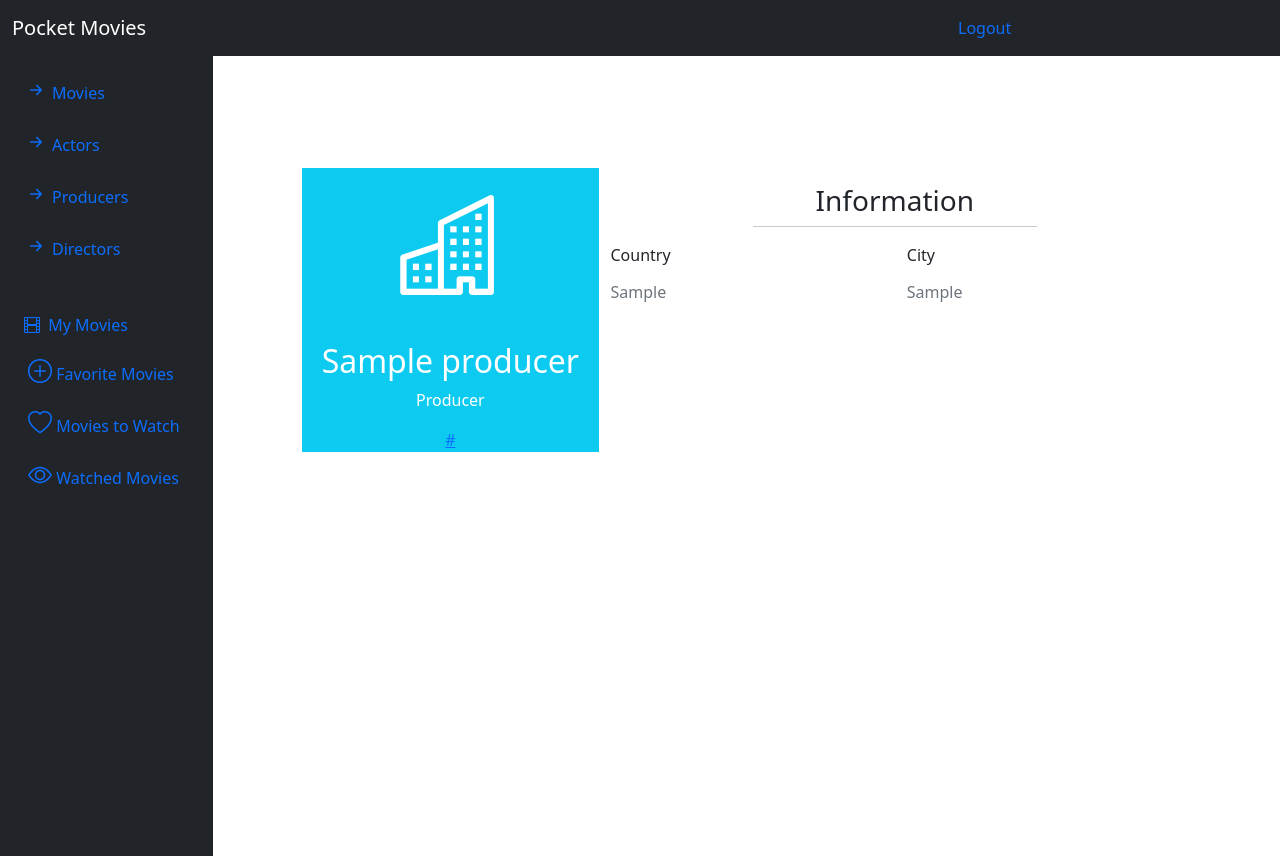
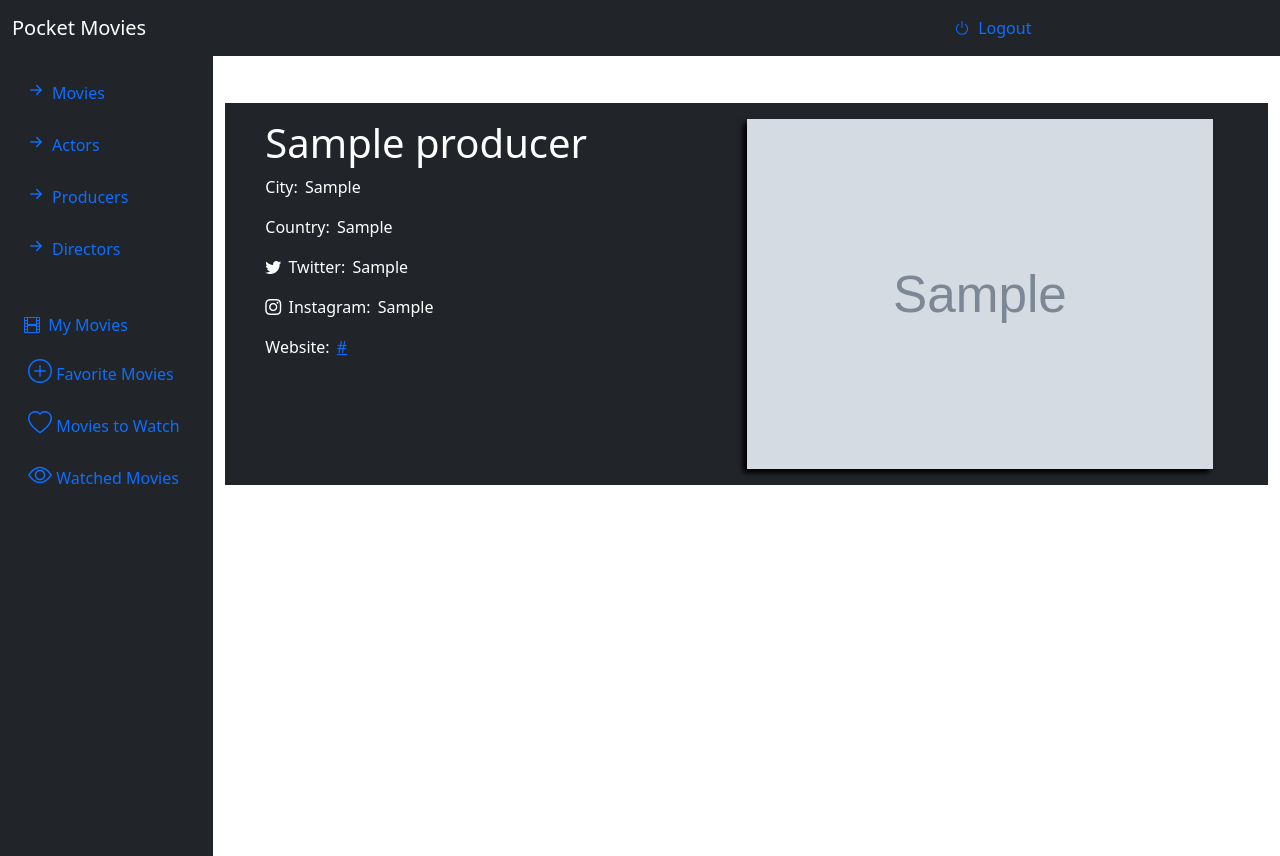
Before and after one commit to PedroS50/PocketMovies_tpwDjango, a Django app: page /producer/1 in a window 1280 px wide. Run offline with Django 3.2, Linux system fonts and the light colour scheme; a user stored in the database is signed in; tables that the repository leaves empty hold one stand-in row (values such as "Sample post"); grey boxes marked "Sample" are stand-in pictures; some libraries are stand-ins or nearby versions.

Commit message:
Details Page. Groups

```diff
--- a/PocketMovies/app/templates/infoView.html
+++ b/PocketMovies/app/templates/infoView.html
@@ -1,104 +1,135 @@
 {% extends "layout.html" %}
 {% block content %}
     {% if producer %}
-        <div class="row d-flex justify-content-center">
-            <div class="col-md-10 mt-5 pt-5">
-                <div class="row z-depth-3">
-                    <div class="col-sm-4 bg-info rounded-left">
-                        <div class="card-block text-center text-white">
-                            <i class="bi bi-building" style="font-size: 100px;"></i>
-                            <h2 class="font-weight-bold mt-4">{{ producer.name }}</h2>
-                            <p>Producer</p>
-                            <a href="{{ producer.website }}">{{ producer.website }}</a>
+        <div class="container align-items-center movie-details bg-dark text-white">
+            <div class="row d-flex justify-content-between w-100 p-3">
+                <div class="col-md-6 ">
+                    <h1>{{ producer.name.capitalize }}</h1>
+                    <div class="d-flex flex-column mb-3">
+                        <div class="person-info">
+                            <p>City: {{ producer.city }}</p>
+                            <p>Country: {{ producer.country }}</p>
+                            <p><i class="bi bi-twitter"></i> Twitter: {{ producer.twitterAccount }}</p>
+                            <p><i class="bi bi-instagram"></i> Instagram: {{ producer.instagramAccount }}</p>
+                            <p>Website: <a href="{{ producer.website }}">{{ producer.website }}</a></p>
                         </div>
                     </div>
-                    <div class="col-sm-8 bg-white rounded-right">
-                        <h3 class="mt-3 text-center">Information</h3>
-                        <hr class="badge-primary mt-0 w-50" style="margin-left: auto;margin-right: auto">
-                        <div class="row ">
-                            <div class="col-sm-6">
-                                <p class="font-weight-bold">Country</p>
-                                <h6 class="text-muted">{{ producer.country }}</h6>
-                            </div>
-                            <div class="col-sm-6">
-                                <p class="font-weight-bold">City</p>
-                                <h6 class="text-muted">{{ producer.city }}</h6>
+                </div>
+                <div class="col-md-6">
+                    <img src="{{ producer.imageField }}" class="movie-image">
+                </div>
+            </div>
+            {% elif person %}
+            <div class="container align-items-center movie-details bg-dark text-white">
+                <div class="row d-flex justify-content-between w-100 p-3">
+                    <div class="col-md-6 ">
+                        <h1>{{ person.name.capitalize }}</h1>
+                        <div class="d-flex flex-column mb-3">
+                            <div class="person-info">
+                                <p>Birthdate: {{ person.birthdate }}</p>
+                                <p><i class="bi bi-twitter"></i> Twitter: {{ person.twitterAccount }}</p>
+                                <p><i class="bi bi-instagram"></i> Instagram: {{ person.instagramAccount }}</p>
+                                <p>Years Active: {{ person.years_active }}</p>
                             </div>
                         </div>
                     </div>
+                    <div class="col-md-6">
+                        <img src="{{ person.imageField }}" class="movie-image">
+                    </div>
                 </div>
-            </div>
-        </div>
+                {% elif movie %}
+                <div class="container align-items-center movie-details bg-dark text-white">
+                    <div class="row d-flex justify-content-between w-100 p-3">
+                        <div class="col-md-6 ">
+                            <h1>{{ movie.title.capitalize }}</h1>
+                            <p>{{ movie.description }}</p>
+                            <p>Published: {{ movie.published_date }}</p>
+                            <div class="d-flex flex-column mb-3">
+                                <div class="casting">
+                                    <p>Cast: </p>
+                                    {% for actor in movie.cast.all %}
+                                        <a href="/actor/{{ actor.id }}"><img src="{{ actor.imageField }}"
+                                                                             title="{{ actor.name }}"></a>
+                                    {% endfor %}
+                                    <p>Director: </p>
+                                    {% for director in movie.director.all %}
+                                        <a href="/director/{{ director.id }}"><img src="{{ director.imageField }}"
+                                                                                   title="{{ director.name }}"></a>
+                                    {% endfor %}
+                                    <p>Producer: </p>
+                                    {% for producer in movie.producer.all %}
+                                        <a href="/producer/{{ producer.id }}"><img src="{{ producer.imageField }}"
+                                                                                   title="{{ producer.name }}"></a>
+                                    {% endfor %}
+                                </div>
 
-    {% elif person %}
-        <div class="row d-flex justify-content-center">
-            <div class="col-md-10 mt-5 pt-5">
-                <div class="row z-depth-3">
-                    <div class="col-sm-4 bg-info rounded-left">
-                        <div class="card-block text-center text-white">
-                            <i class="bi bi-person-square" style="font-size: 100px;"></i>
-                            <h2 class="font-weight-bold mt-4">{{ person.name }}</h2>
-                            {% if person.years_active %}
-                                <p>Actor</p>
+                            </div>
+                        </div>
+                        <div class="col-md-6">
+                            <img src="{{ movie.imageField }}" class="movie-image">
+                        </div>
+                    </div>
+                    <div class="row">
+                        <div class="col-md-4 col-lg-4 col-sm-4 col-xs-4">
+                            {% if movie not in profile.movies_watched.all %}
+                                <form method="post" action="/movies/">
+                                    {% csrf_token %}
+                                    <input name="add_movie_watched" value={{ movie.id }} hidden>
+                                    <button type="submit" class="btn"><i class="bi bi-eye icon"
+                                                                         style="color: white"></i>
+                                    </button>
+                                </form>
                             {% else %}
-                                <p>Director</p>
-                            {% endif %}
-                            {% if person.website %}
-                                <a href="{{ producer.website }}">{{ producer.website }}</a>
+                                <form method="post" action="/movies/">
+                                    {% csrf_token %}
+                                    <input name="remove_movie_watched" value={{ movie.id }} hidden>
+                                    <button type="submit" class="btn"><i class="bi bi-eye-fill icon"
+                                                                         style="color: white"></i>
+                                    </button>
+                                </form>
                             {% endif %}
                         </div>
-                    </div>
-                    <div class="col-sm-8 bg-white rounded-right">
-                        <h3 class="mt-3 text-center">Information</h3>
-                        <hr class="badge-primary mt-0 w-50" style="margin-left: auto;margin-right: auto">
-                        <div class="row ">
-                            <div class="col-sm-6">
-                                <p class="font-weight-bold">Birthdate</p>
-                                <h6 class="text-muted">{{ person.birthdate }}</h6>
-                            </div>
-                            {% if person.years_active %}
-
-                                <div class="col-sm-6">
-                                    <p class="font-weight-bold">Years Active</p>
-                                    <h6 class="text-muted">{{ person.years_active }}</h6>
-                                </div>
+                        <div class="col-md-4 col-lg-4 col-sm-4 col-xs-4">
+                            {% if movie not in profile.want_to_watch.all %}
+                                <form method="post" action="/movies/">
+                                    {% csrf_token %}
+                                    <input name="add_want_to_watch" value={{ movie.id }} hidden>
+                                    <button type="submit" class="btn"><i class="bi bi-plus-circle icon"
+                                                                         style="color: white"></i>
+                                    </button>
+                                </form>
+                            {% else %}
+                                <form method="post" action="/movies/">
+                                    {% csrf_token %}
+                                    <input name="remove_want_to_watch" value={{ movie.id }} hidden>
+                                    <button type="submit" class="btn"><i
+                                            class="bi bi-plus-circle-fill icon" style="color: white"></i></button>
+                                </form>
+                            {% endif %}
+                        </div>
+                        <div class="col-md-4 col-lg-4 col-sm-4 col-xs-4">
+                            {% if movie not in profile.favorite_movies.all %}
+                                <form method="post" action="/movies/">
+                                    {% csrf_token %}
+                                    <input name="add_favorite_movies" value={{ movie.id }} hidden>
+                                    <button type="submit" class="btn"><i class="bi bi-heart icon"
+                                                                         style="color: white"></i>
+                                    </button>
+                                </form>
+                            {% else %}
+                                <form method="post" action="/movies/">
+                                    {% csrf_token %}
+                                    <input name="remove_favorite_movies" value={{ movie.id }} hidden>
+                                    <button type="submit" class="btn"><i class="bi bi-heart-fill icon"
+                                                                         style="color: white"></i>
+                                    </button>
+                                </form>
                             {% endif %}
                         </div>
                     </div>
                 </div>
             </div>
         </div>
-    {% elif movie %}
-        <div class="row d-flex justify-content-center">
-        <div class="col-md-10 mt-5 pt-5">
-            <div class="row z-depth-3">
-                <div class="col-sm-4 bg-info rounded-left">
-                    <div class="card-block text-center text-white">
-                        <i class="bi bi-film" style="font-size: 100px"></i>
-                        <h2 class="font-weight-bold mt-4">{{ movie.title }}</h2>
-                        <p>Movie</p>
-                        {% for producer in movie.producer.all %}
-                            <a href="/producer/{{ producer.id }}">{{ producer }}</a>
-                        {% endfor %}
-                    </div>
-                </div>
-                <div class="col-sm-8 bg-white rounded-right">
-                    <h3 class="mt-3 text-center">Information</h3>
-                    <hr class="badge-primary mt-0 w-50" style="margin-left: auto;margin-right: auto">
-                    <div class="row ">
-                        <div class="col-sm-6">
-                            <p class="font-weight-bold">Description</p>
-                            <h6 class="text-muted">{{ movie.description }}</h6>
-                        </div>
-                        <div class="col-sm-6">
-                            <p class="font-weight-bold">Actors</p>
-                            {% for actor in movie.cast.all %}
-                                <h6 class="text-muted">{{ actor.name }}</h6>
-                            {% endfor %}
-                        </div>
-                    </div>
-                </div>
-            </div>
         </div>
     {% else %}
         <h1>Ni puto caso</h1>
--- a/PocketMovies/app/templates/layout.html
+++ b/PocketMovies/app/templates/layout.html
@@ -8,6 +8,7 @@
     <link rel="stylesheet" href="{% static  'css/list_movies_style.css' %}">
     <link rel="stylesheet" href="{% static  'css/list_people_style.css' %}">
     <link rel="stylesheet" href="{% static  'css/navbar_style.css' %}">
+    <link rel="stylesheet" href="{% static  'css/info.css' %}">
     {#    <link rel="stylesheet" href="https://stackpath.bootstrapcdn.com/bootstrap/4.3.1/css/bootstrap.min.css"#}
     {#          integrity="sha384-ggOyR0iXCbMQv3Xipma34MD+dH/1fQ784/j6cY/iJTQUOhcWr7x9JvoRxT2MZw1T" crossorigin="anonymous">#}
     {#    <script src="https://stackpath.bootstrapcdn.com/bootstrap/4.3.1/js/bootstrap.min.js"#}
@@ -28,9 +29,19 @@
     <div class="container-fluid">
         <a class="navbar-brand">Pocket Movies</a>
         <nav class="nav justify-content-end w-25 justify-content-between align-items-center">
-            <a href="/logout/" class="nav-link align-right px-0">
-                <span class="ms-1 d-none d-sm-inline">Logout</span>
-            </a>
+            {% if user.is_authenticated %}
+
+                <a href="/logout/" class="nav-link align-right px-0">
+                    <i class="bi bi-power"></i>
+                    <span class="ms-1 d-none d-sm-inline">Logout</span>
+                </a>
+            {% else %}
+
+                <a href="/login/" class="nav-link align-right px-0">
+                    <i class="bi bi-box-arrow-in-right"></i>
+                    <span class="ms-1 d-none d-sm-inline">Login</span>
+                </a>
+            {% endif %}
         </nav>
     </div>
 </nav>
@@ -41,22 +52,26 @@
                 <ul class="nav nav-pills flex-column mb-sm-auto mb-0 align-items-center align-items-sm-start" id="menu">
                     <li class="nav-item">
                         <a href="/movies/" class="nav-link align-middle px-0">
-                            <i class=" fs-4 bi bi-arrow-right-short"></i><span class="ms-1 d-none d-sm-inline">Movies</span>
+                            <i class=" fs-4 bi bi-arrow-right-short"></i><span
+                                class="ms-1 d-none d-sm-inline">Movies</span>
                         </a>
                     </li>
                     <li class="nav-item">
                         <a href="/actors/" class="nav-link align-middle px-0">
-                            <i class=" fs-4 bi bi-arrow-right-short"></i><span class="ms-1 d-none d-sm-inline">Actors</span>
+                            <i class=" fs-4 bi bi-arrow-right-short"></i><span
+                                class="ms-1 d-none d-sm-inline">Actors</span>
                         </a>
                     </li>
                     <li class="nav-item">
                         <a href="/producers/" class="nav-link align-middle px-0">
-                            <i class=" fs-4 bi bi-arrow-right-short"></i><span class="ms-1 d-none d-sm-inline">Producers</span>
+                            <i class=" fs-4 bi bi-arrow-right-short"></i><span
+                                class="ms-1 d-none d-sm-inline">Producers</span>
                         </a>
                     </li>
                     <li class="nav-item">
                         <a href="/directors/" class="nav-link align-middle px-0">
-                           <i class=" fs-4 bi bi-arrow-right-short"></i><span class="ms-1 d-none d-sm-inline">Directors</span>
+                            <i class=" fs-4 bi bi-arrow-right-short"></i><span
+                                class="ms-1 d-none d-sm-inline">Directors</span>
                         </a>
                     </li>
                     <hr/>
@@ -65,13 +80,18 @@
                             <i class="bi bi-film"></i> <span class="ms-1 d-none d-sm-inline">My Movies</span> </a>
                         <ul class="collapse show nav flex-column ms-1" id="submenu1" data-bs-parent="#menu">
                             <li class="w-100">
-                                <a href="/movies/my_favorite_movies/" class="nav-link px-0"><i class=" fs-4 bi bi-plus-circle"></i> <span class="d-none d-sm-inline"> Favorite Movies</span></a>
+                                <a href="/movies/my_favorite_movies/" class="nav-link px-0"><i
+                                        class=" fs-4 bi bi-plus-circle"></i> <span class="d-none d-sm-inline"> Favorite Movies</span></a>
                             </li>
                             <li>
-                                <a href="/movies/my_want_to_watch/" class="nav-link px-0"><i class=" fs-4 bi bi-heart"></i><span class="d-none d-sm-inline"> Movies to Watch</span></a>
+                                <a href="/movies/my_want_to_watch/" class="nav-link px-0"><i
+                                        class=" fs-4 bi bi-heart"></i><span
+                                        class="d-none d-sm-inline"> Movies to Watch</span></a>
                             </li>
                             <li>
-                                <a href="/movies/my_watched_movies/" class="nav-link px-0"><i class="fs-4 bi bi-eye icon"></i><span class="d-none d-sm-inline"> Watched Movies </span></a>
+                                <a href="/movies/my_watched_movies/" class="nav-link px-0"><i
+                                        class="fs-4 bi bi-eye icon"></i><span
+                                        class="d-none d-sm-inline"> Watched Movies </span></a>
                             </li>
                         </ul>
                     </li>
--- a/PocketMovies/app/views.py
+++ b/PocketMovies/app/views.py
@@ -1,3 +1,4 @@
+from django.contrib.auth.models import Group
 from django.shortcuts import render, redirect
 from django.contrib import messages
 from django.contrib.auth import login, logout, authenticate
@@ -6,9 +7,9 @@ from django.http import HttpResponse
 from app.models import *
 from app.forms import *
 
+
 @login_required()
 def list_movies(request, movie):
-
     profile = Profile.objects.get(user=User.objects.get(username=request.session['username']))
     genre = ''
     if movie == 'all':
@@ -63,7 +64,8 @@ def list_movies(request, movie):
 
     tparams = {'movie_list': movies, 'genre_list': Genre.objects.all(), 'selected_genre': genre, 'profile': profile}
     return render(request, 'ListMovies.html', tparams)
-    #return render(request, 'ListMovies.html')
+    # return render(request, 'ListMovies.html')
+
 
 @login_required()
 def list_people(request, person):
@@ -88,13 +90,16 @@ def register_user(request):
             new_user.profile.user.email = register_form.cleaned_data['email']
             new_user.profile.favorite_genres.set(register_form.cleaned_data['favorite_genres'])
 
-            new_user.save()
+            aux = new_user.save()
+            group = Group.objects.get(name="client")
+            aux.groups.add(group)
             messages.success(request, "Registration successful.")
             return redirect('home')
         messages.error(request, register_form.errors.as_data())
 
     register_form = SignUpForm()
     return render(request, "register.html", {"form": register_form})
+
 
 def login_user(request):
     if request.method == 'POST':
@@ -118,6 +123,7 @@ def login_user(request):
         login_form = LoginForm()
         return render(request, "login.html", {"form": login_form})
 
+
 def logout_user(request):
     logout(request)
     try:
@@ -128,7 +134,8 @@ def logout_user(request):
 
 
 def home(request):
-    return render(request, "layout.html")
+    return render(request, "layout.html", {"user": request.user})
+
 
 @login_required()
 def infoProducer(request, id):
@@ -138,6 +145,7 @@ def infoProducer(request, id):
     except:
         producer = None
         return render(request, "infoView.html")
+
 
 @login_required()
 def infoActor(request, id):
@@ -159,9 +167,10 @@ def infoDirector(request, id):
 
 
 def infoMovie(request, id):
+    profile = Profile.objects.get(user=User.objects.get(username=request.session['username']))
     try:
         movie = Movie.objects.get(id=id)
-        return render(request, "infoView.html", {"movie": movie})
+        return render(request, "infoView.html", {"movie": movie, "profile": profile})
     except Exception as e:
         movie = None
         print(e)
--- /dev/null
+++ b/PocketMovies/static/css/info.css
@@ -0,0 +1,25 @@
+.image-info{
+    height: 70%px;
+    width: 100%;
+}
+.movie-details{
+    margin: 3% 0;
+}
+.movie-info{
+    width: 90%;
+    margin-left: auto;
+    margin-right: auto;
+}
+.casting > a > img{
+    height: 40px;
+    width: 40px;
+    margin-right: 10px;
+    cursor: pointer;
+}
+.movie-image{
+    height: 350px;
+    box-shadow: -4px 4px 5px 0 #000;
+}
+.person-info>p{
+    word-spacing: 3px;
+}
```
Also changed, not shown: PocketMovies/app/models.py (+14 -4 lines), PocketMovies/app/templates/ListMovies.html (+20 -10 lines), PocketMovies/app/migrations/0001_initial.py, PocketMovies/app/migrations/0002_remove_movie_published_date.py (added), PocketMovies/app/migrations/0003_movie_published_date.py (added), PocketMovies/static/imgs/Logo.png (added).
